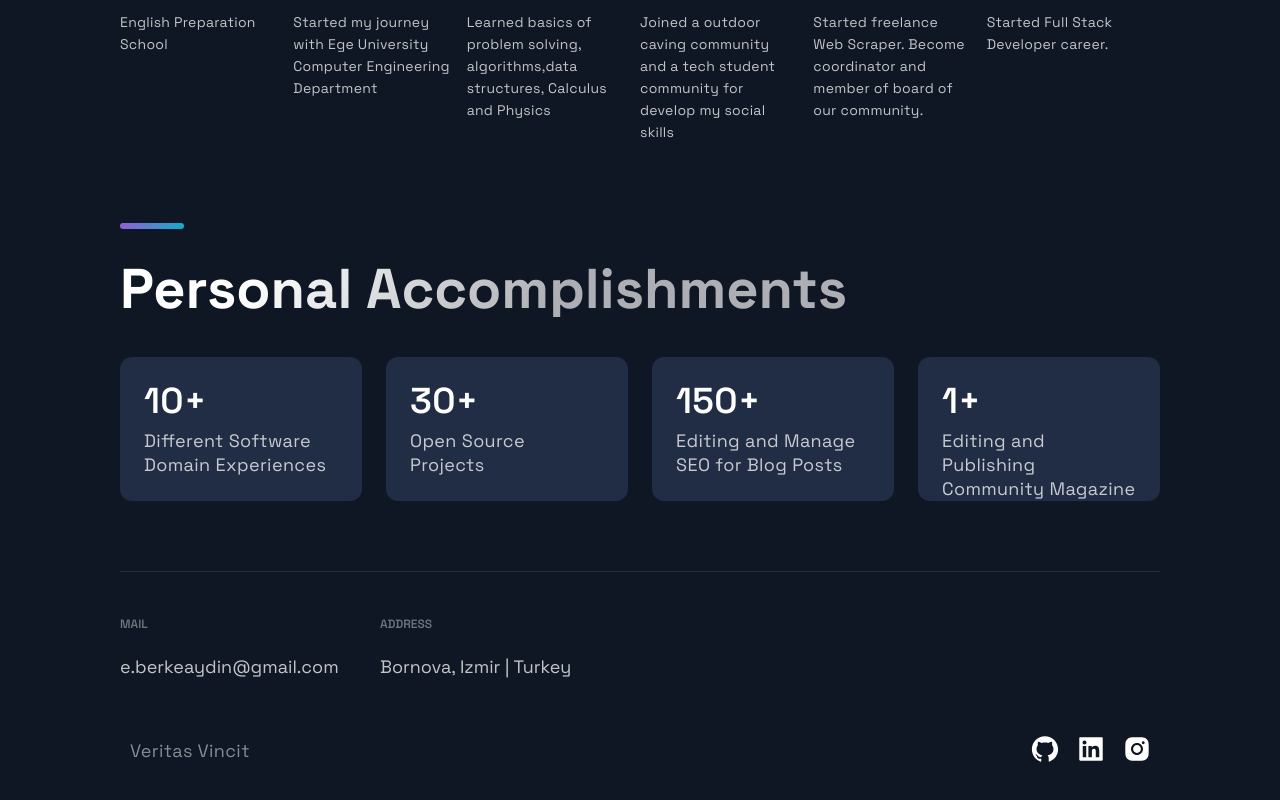
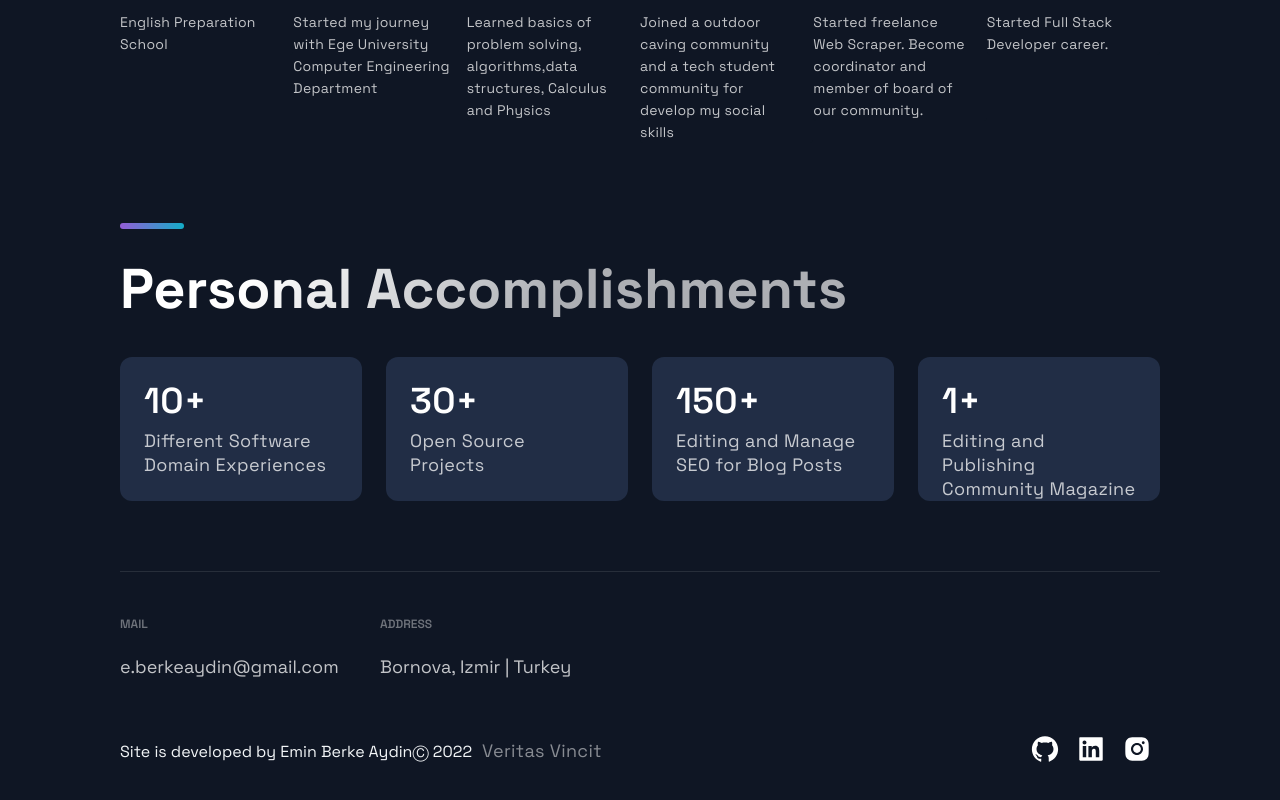
Before and after one commit to eberkeaydin/portfolio, a Next.js app: page / in a window 1280 px wide. Shown: the part 3189-3989 px from the top of the page. Built offline with nearby package versions, Linux system fonts and the light colour scheme.

Commit message:
Footer is updated

```diff
--- a/src/components/Footer/Footer.js
+++ b/src/components/Footer/Footer.js
@@ -19,6 +19,7 @@ const Footer = () => {
       </LinkList>
       <SocialIconsContainer>
         <CompanyContainer>
+          <p>Site is developed by Emin Berke AydinⒸ 2022</p>
           <Slogan>Veritas Vincit</Slogan>
         </CompanyContainer>
         <SocialContainer>
```
